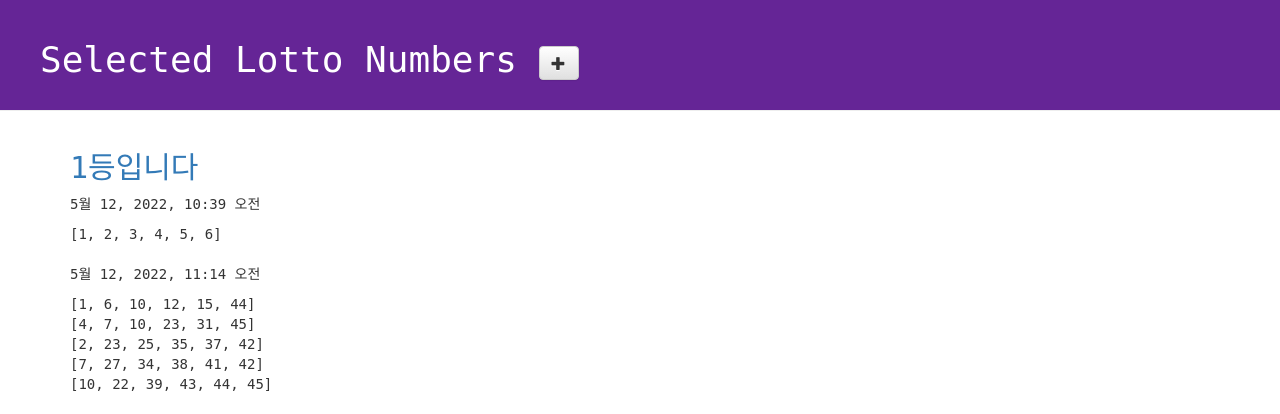
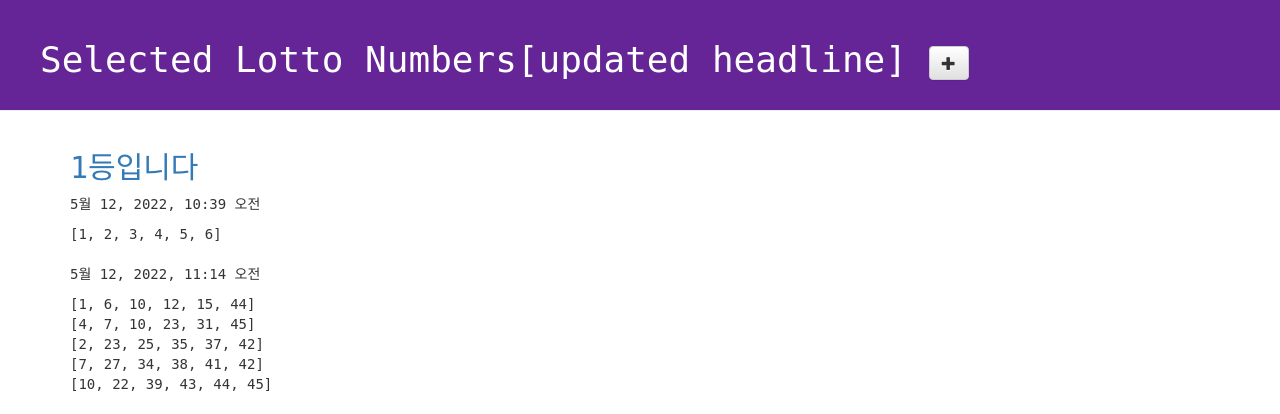
Before and after one commit to duswns094/django_lotto, a Django app: page /lotto/ in a window 1280 px wide. Shown: the top 414 px of the page. Run offline with Django 3.2, Linux system fonts and the light colour scheme; data comes from the database, SQL or seed files in the repository; some libraries are stand-ins or nearby versions.

Commit message:
Add headline text at default

```diff
--- a/lotto/templates/lotto/default.html
+++ b/lotto/templates/lotto/default.html
@@ -14,7 +14,7 @@
 <body>
   <div class="page-header">
   <h1>
-    Selected Lotto Numbers
+    Selected Lotto Numbers[updated headline]
     <a href="{% url 'new_lotto' %}">
       <span class="glyphicon glyphicon-plus btn btn-default"></span>
     </a>
```
